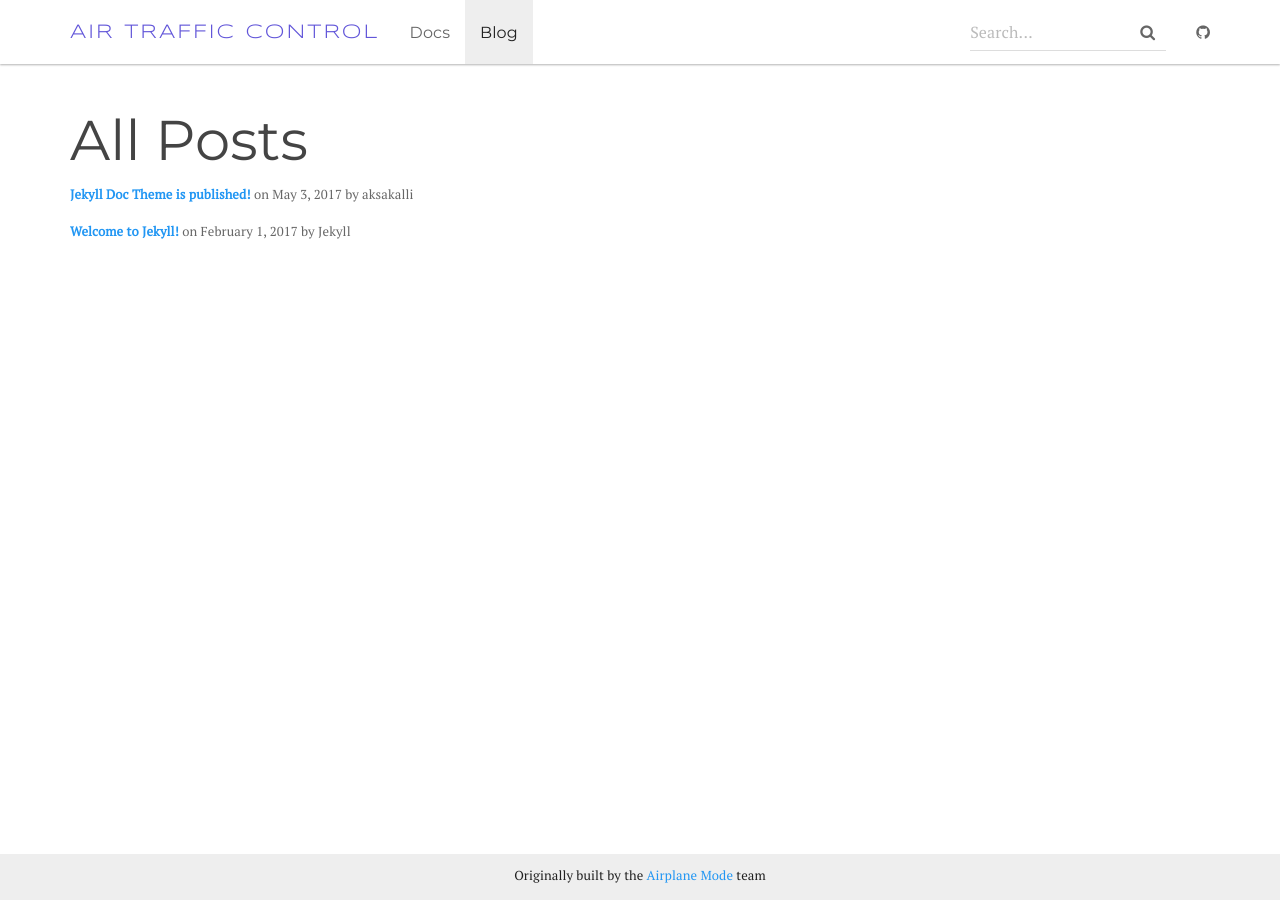
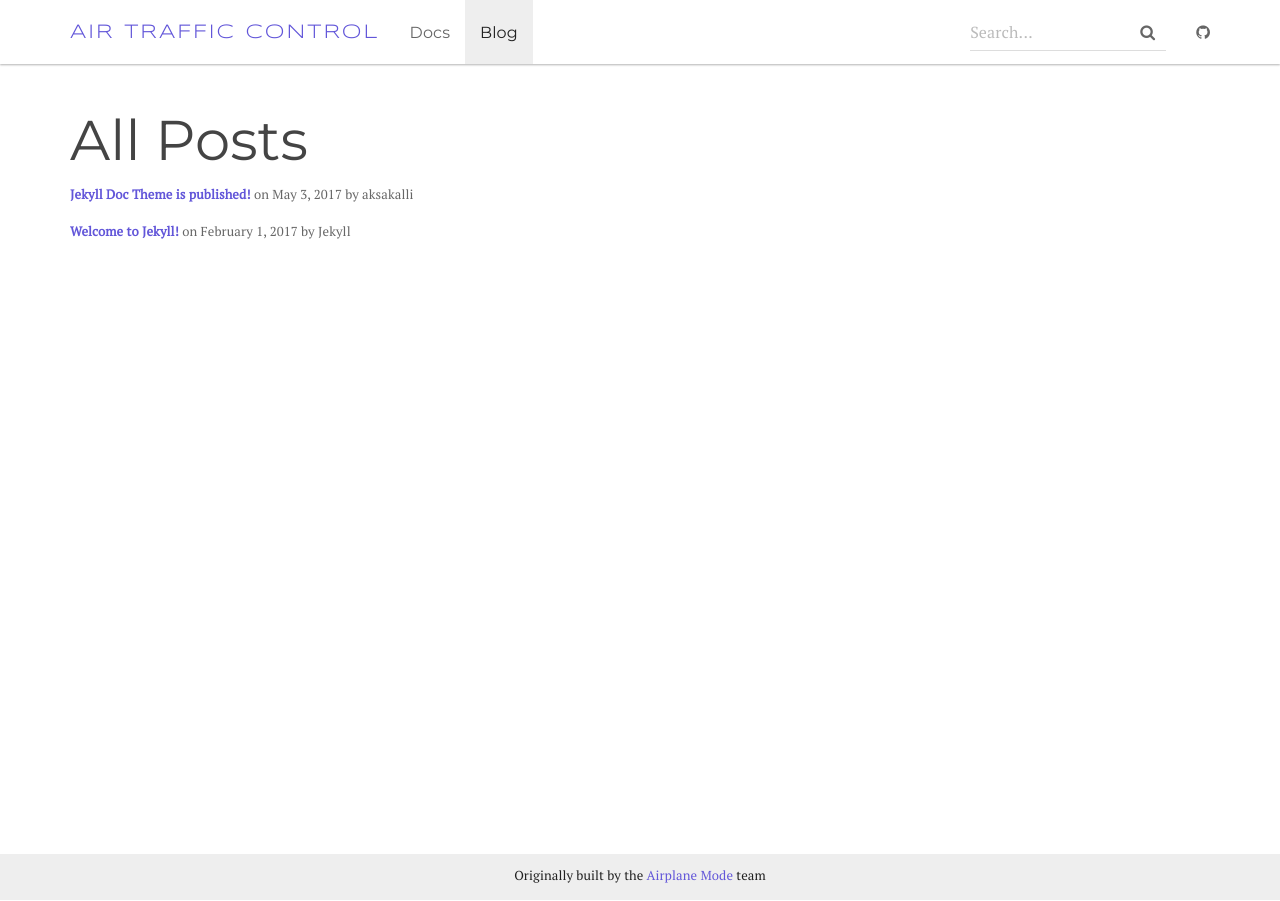
Before and after one commit to airplane-mode/air-traffic-control, a Jekyll site: the page built from docs/allposts.html, in a window 1280 px wide. Built offline with Jekyll 4.4.1, drawn with Linux system fonts in a browser that asks for light colours; nearby versions of some CDN libraries.

Commit message:
consistent color for standard body links

```diff
--- a/docs/css/main.scss
+++ b/docs/css/main.scss
@@ -34,6 +34,10 @@ body {
 
 h1, h2, h3, h4 {
   font-family: "Montserrat" !important;
+}
+
+a {
+  color: #6256d9;
 }
 
 li > a, ul > a {
```
